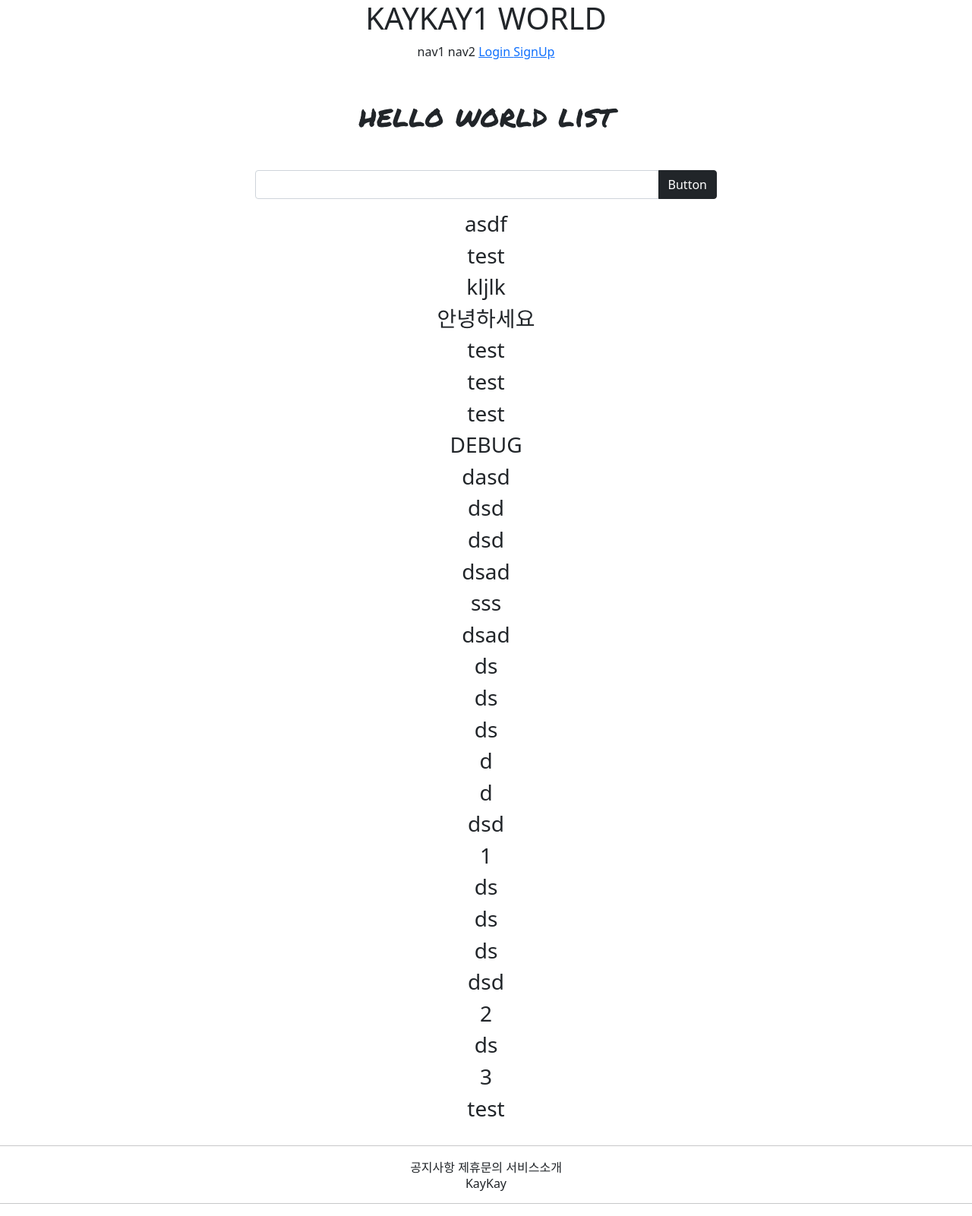
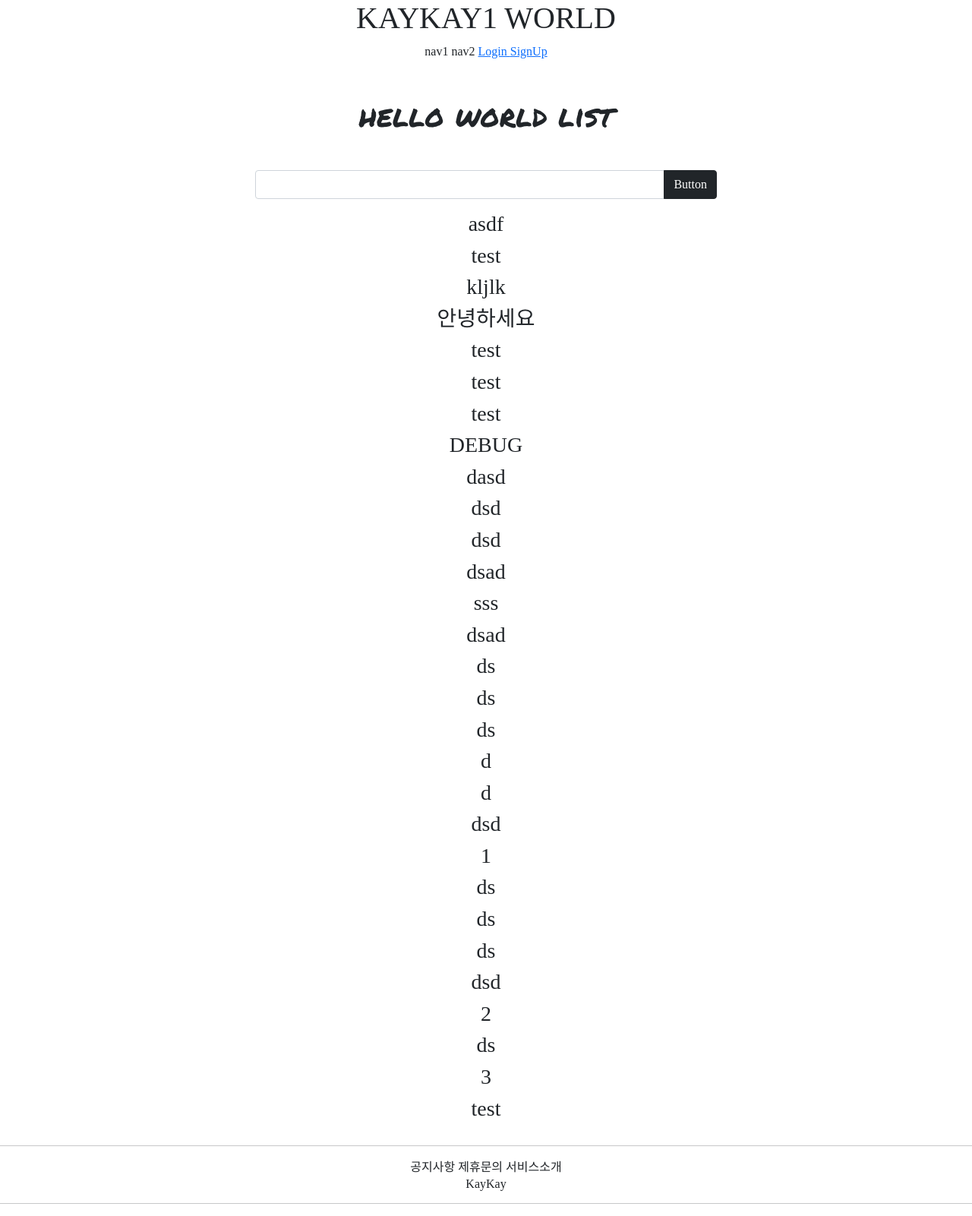
Before and after one commit to sthax17/kay1, a Django app: page /accounts/hello_world/ in a window 1280 px wide. Shown: the whole page at 76% size. Run offline with Django 3.2, Linux system fonts and the light colour scheme; data comes from the database, SQL or seed files in the repository; both versions use the stored data as it was after the commit; some web fonts are replaced.

Commit message:
07/15 1 commit

```diff
--- a/kay1/settings.py
+++ b/kay1/settings.py
@@ -120,7 +120,7 @@ AUTH_PASSWORD_VALIDATORS = [
 # Internationalization
 # https://docs.djangoproject.com/en/3.2/topics/i18n/
 
-LANGUAGE_CODE = 'en-us'
+LANGUAGE_CODE = 'ko-kr'
 
 TIME_ZONE = 'UTC'
 
--- a/templates/base.html
+++ b/templates/base.html
@@ -2,7 +2,7 @@
 <html lang="en">
 {% include 'head.html' %}
 
-<body>
+<body style="font-family: 'NanumSquareR'">
 
 
 {% include 'header.html' %}
--- a/templates/head.html
+++ b/templates/head.html
@@ -15,4 +15,28 @@
 
     {# STATIC FILES LINK #}
     <link rel="stylesheet" type="text/css" href="{% static 'base.css' %}">
+
+    <style>
+        @font-face {
+            font-family: 'NanumSquareR';
+            src: local('NanumSquareR'),
+            url("{% static 'fonts/NanumSquareR.ttf' %}") format("opentype");
+        }
+        @font-face {
+            font-family: 'NanumSquareEB';
+            src: local('NanumSquareEB'),
+            url("{% static 'fonts/NanumSquareEB.otf' %}") format("opentype");
+        }
+        @font-face {
+            font-family: 'NanumSquareB';
+            src: local('NanumSquareB'),
+            url("{% static 'fonts/NanumSquareB.otf' %}") format("opentype");
+        }
+        @font-face {
+            font-family: 'NanumSquareR';
+            src: local('NanumSquareR'),
+            url("{% static 'fonts/NanumSquareR.otf' %}") format("opentype");
+        }
+    </style>
+
 </head>
```
Also changed, not shown: db.sqlite3, static/font/NanumSquareB.otf (added), static/font/NanumSquareEB.otf (added), static/font/NanumSquareL.otf (added), static/font/NanumSquareR.otf (added).
